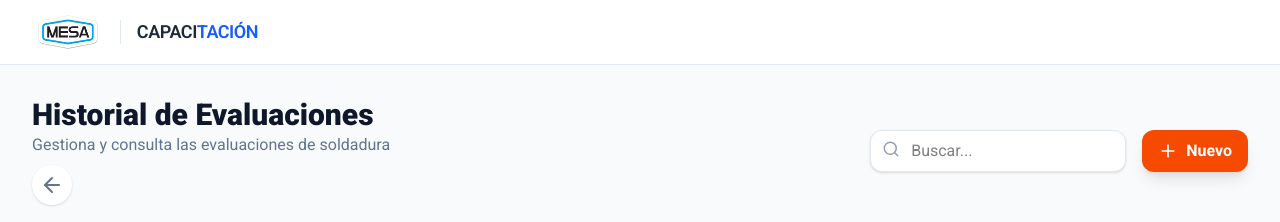
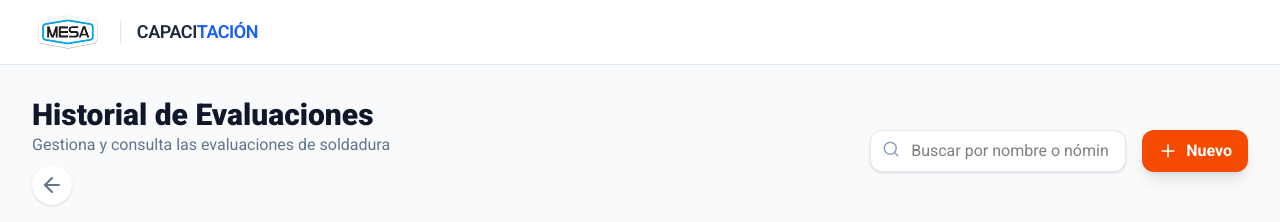
Before and after one commit to Manufacturas-Especializadas/Capacitacion-FrontEnd, a React (Vite) app: page /historial-checklist-soldadores in a window 1280 px wide. Shown: the top 222 px of the page. Built offline with nearby package versions, Linux system fonts and the light colour scheme; no server answers.

Commit message:
sytle(component): placeholder para buscar por nombre y nomina

```diff
--- a/src/pages/WeldersChecklist/WeldersEvaluationsDashboard.tsx
+++ b/src/pages/WeldersChecklist/WeldersEvaluationsDashboard.tsx
@@ -60,7 +60,7 @@ export const WeldersEvaluationsDashboard = () => {
             />
             <input
               onChange={(e) => setSearch(e.target.value)}
-              placeholder="Buscar..."
+              placeholder="Buscar por nombre o nómina..."
               className="w-full pl-10 pr-4 py-2 bg-white border border-slate-200
               rounded-xl focus:ring-2 focus:ring-orange-500 outline-none shadow-sm"
             />
```
